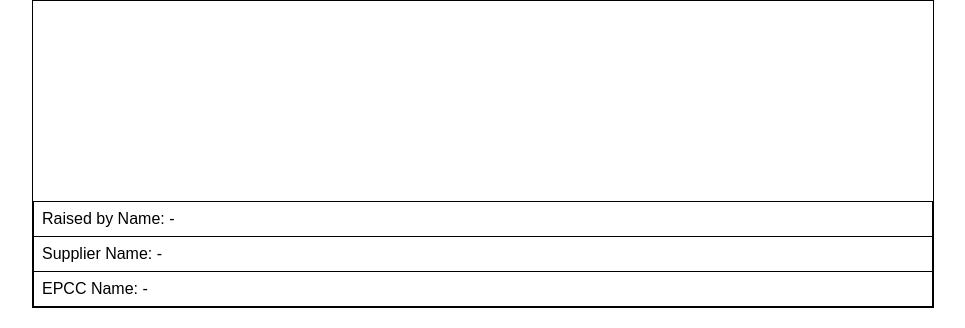
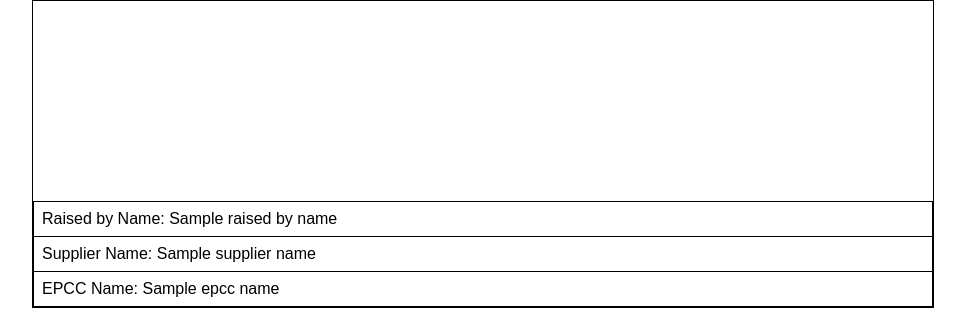
Before and after one commit to rohitsn10/kp_back, a Django app: template configure/templates/inspection.html in a window 1280 px wide. Shown: the part 710-1038 px from the top of the page, without its empty margins (157-1122 px from the left). Run offline with Django 5.2, Linux system fonts and the light colour scheme; the template is opened without the code that fills it: most values are stand-ins (such as "Sample title", 1, 10 or a date in 2020).

Commit message:
supplyinspectionpdf

```diff
--- a/configure/quality_inspection/views.py
+++ b/configure/quality_inspection/views.py
@@ -369,6 +369,9 @@ class SupplyInspectionCallPDFViewSet(viewsets.ViewSet):
             item_category = request.data.get('item_category')
             details_num_of_approved_drawings = request.data.get('details_num_of_approved_drawings')
             any_others = request.data.get('any_others')
+            raised_by_name = request.data.get('raised_by_name')
+            supplier_name = request.data.get('supplier_name')
+            epcc_name = request.data.get('epcc_name')
             project_ins = Project.objects.get(id=project_id)
             project = project_ins.project_name if project_ins else None
 
@@ -389,6 +392,9 @@ class SupplyInspectionCallPDFViewSet(viewsets.ViewSet):
                 'item_category': item_category,
                 'details_num_of_approved_drawings': details_num_of_approved_drawings,
                 'any_others': any_others,
+                'raised_by_name': raised_by_name,
+                'supplier_name': supplier_name,
+                'epcc_name': epcc_name,
             }
 
             template = get_template('inspection.html')
--- a/configure/templates/inspection.html
+++ b/configure/templates/inspection.html
@@ -200,13 +200,13 @@
 
         <table class="raised-by">
             <tr>
-                <td>Raised by Name: -</td>
+                <td>Raised by Name: {{ raised_by_name }}</td>
             </tr>
             <tr>
-                <td>Supplier Name: -</td>
+                <td>Supplier Name: {{ supplier_name }}</td>
             </tr>
             <tr>
-                <td>EPCC Name: -</td>
+                <td>EPCC Name: {{ epcc_name }}</td>
             </tr>
         </table>
     </div>
```
